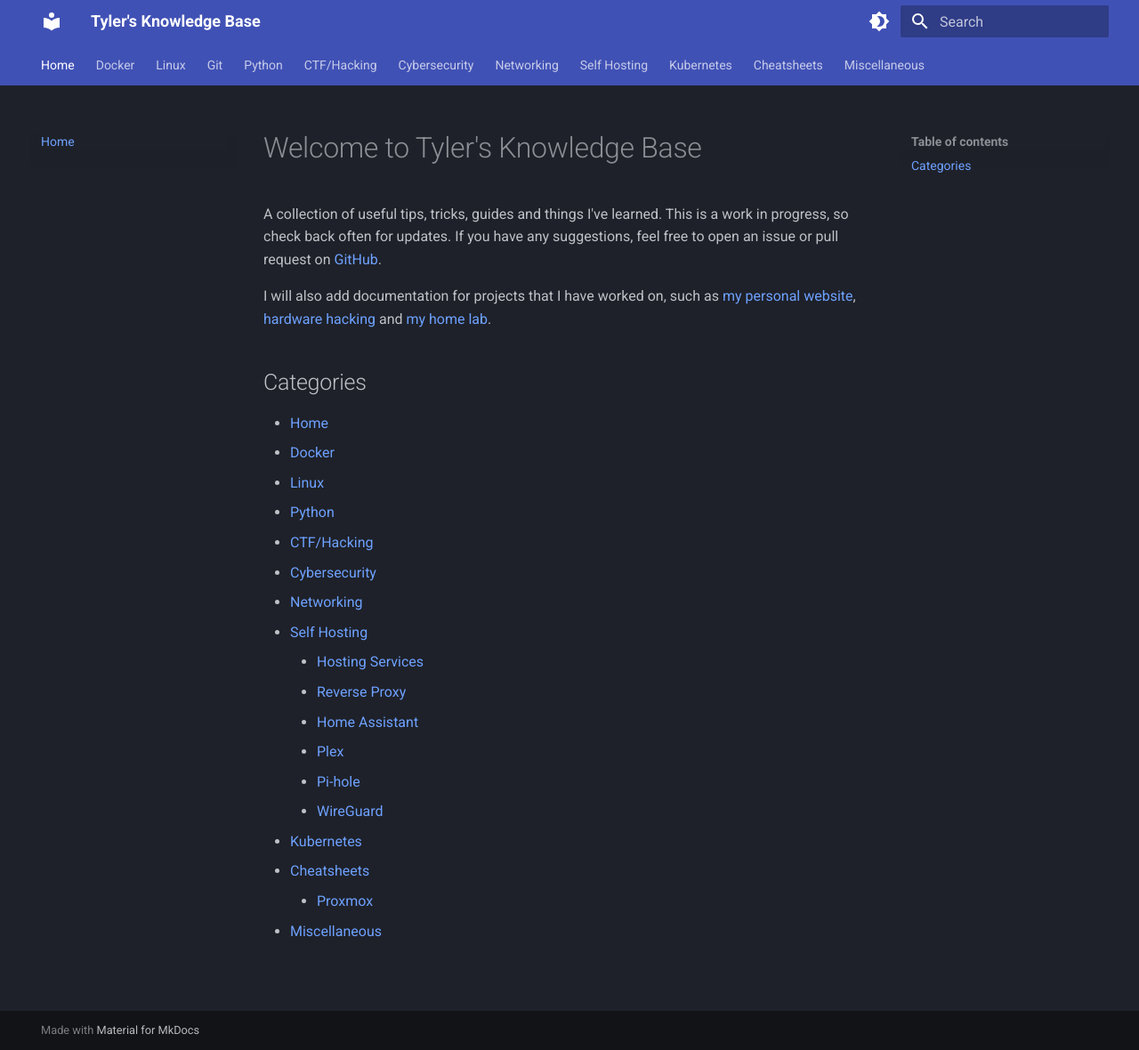
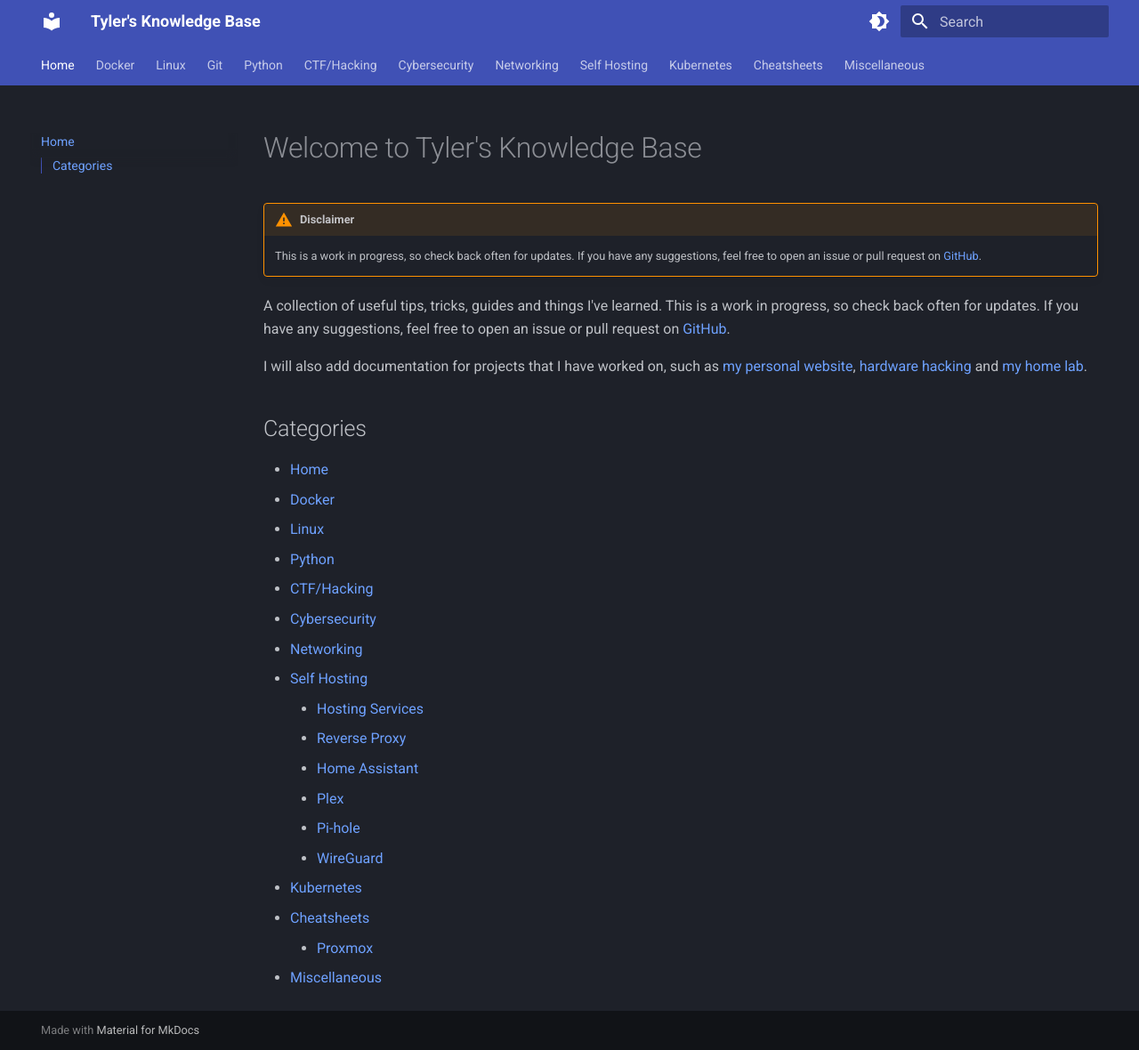
Before and after one commit to williamhatcher/docs.tylerharrison.dev, an MkDocs documentation site: the page built from docs/index.md, in a window 1280 px wide and 1180 px high. Shown: the whole window at 89% size. Built offline with MkDocs 1.6.1 and Material for MkDocs 9.7.7, drawn with Linux system fonts in a browser that asks for light colours.

Commit message:
Added admonitions and a disclaimer
Signed-off-by: tyleraharrison <tyleraharrison@gmail.com>

```diff
--- a/docs/index.md
+++ b/docs/index.md
@@ -1,4 +1,7 @@
 # Welcome to Tyler's Knowledge Base
+
+!!! warning "Disclaimer"
+    This is a work in progress, so check back often for updates. If you have any suggestions, feel free to open an issue or pull request on [GitHub](https://github.com/tyleraharrison/docs.tylerharrison.dev).
 
 A collection of useful tips, tricks, guides and things I've learned. This is a work in progress, so check back often for updates. If you have any suggestions, feel free to open an issue or pull request on [GitHub](https://github.com/tyleraharrison/docs.tylerharrison.dev).
 
--- a/mkdocs.yml
+++ b/mkdocs.yml
@@ -29,6 +29,9 @@ theme:
         - navigation.tracking
         - navigation.tabs
         - navigation.indexes
+        - navigation.top
+        - toc.integrate
+        - toc.follow
     palette:
     # Palette toggle for dark mode
     -   scheme: slate
@@ -45,5 +48,10 @@ theme:
         primary: indigo
         accent: indigo
 
+markdown_extensions:
+    - admonition
+    - pymdownx.details
+    - pymdownx.superfences
+
 extra_css:
     - stylesheets/extra.css
```
